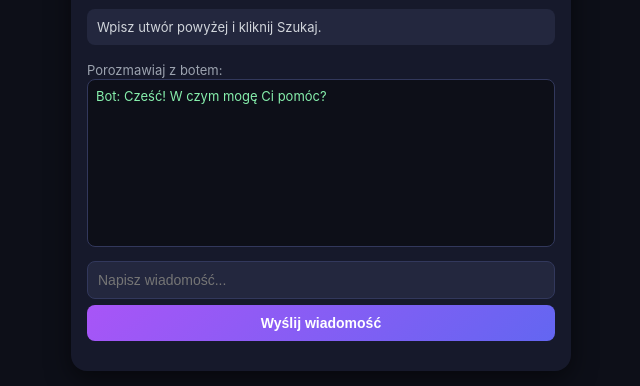
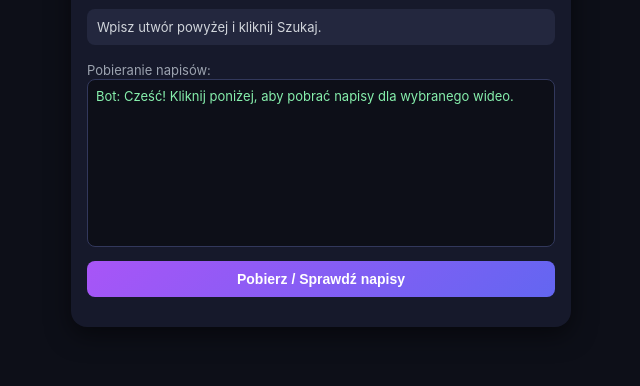
Before and after one commit to p72yp657sy-bit/yt-polonizator-backend, a website: page index.html in a window 1280 px wide. Shown: the part 435-821 px from the top of the page, without its empty margins (319-959 px from the left). After the commit the page ends 800 px from the top, so only its background shows below. Drawn offline with Linux system fonts and the light colour scheme.

Commit message:
Update index.html

```diff
--- a/index.html
+++ b/index.html
@@ -153,12 +153,11 @@
     </div>
 
     <div class="section">
-        <label style="font-size: 13px; color: #9ca3af;">Porozmawiaj z botem:</label>
+        <label style="font-size: 13px; color: #9ca3af;">Pobieranie napisów:</label>
         <div id="chat-box">
-            <div class="message bot">Bot: Cześć! W czym mogę Ci pomóc?</div>
+            <div class="message bot">Bot: Cześć! Kliknij poniżej, aby pobrać napisy dla wybranego wideo.</div>
         </div>
-        <input type="text" id="chat-input" placeholder="Napisz wiadomość...">
-        <button onclick="sendMessage()">Wyślij wiadomość</button>
+        <button onclick="sendMessage()">Pobierz / Sprawdź napisy</button>
     </div>
 </div>
 
@@ -204,7 +203,6 @@
                     }
                 });
 
-                // Ustaw pierwszy wynik domyślnie
                 const first = results.find(i => i && (i.videoid || i.id || i.videoId));
                 if (first) {
                     selectVideo(first.videoid || first.id || first.videoId, first.author || first.channel || "", first.title || "");
@@ -226,37 +224,26 @@
     }
 
     async function sendMessage() {
-        const input = document.getElementById('chat-input');
         const chatBox = document.getElementById('chat-box');
-        const text = input.value.trim();
 
-        if (!text) return;
-
-        chatBox.innerHTML += `<div class="message user">Ty: ${text}</div>`;
-        input.value = '';
+        chatBox.innerHTML += `<div class="message user">Pobieram napisy dla ID: ${currentVideoId}</div>`;
         chatBox.scrollTop = chatBox.scrollHeight;
 
         try {
-            // Wysyłamy parametry w adresie URL oraz w ciele, aby backend na 100% je przechwycił
-            const url = `/api/translate?videold=${currentVideoId}&videoId=${currentVideoId}&id=${currentVideoId}`;
-            const response = await fetch(url, {
-                method: 'POST',
-                headers: { 'Content-Type': 'application/json' },
-                body: JSON.stringify({
-                    text: text,
-                    message: text,
-                    videold: currentVideoId,
-                    videoId: currentVideoId,
-                    videoid: currentVideoId,
-                    id: currentVideoId
-                })
-            });
-            const data = await response.json();
+            // Wysyłamy zapytanie metodą GET tak, jak oczekuje tego backend w api/translate.js
+            const response = await fetch(`/api/translate?videoId=${currentVideoId}`);
 
-            const botReply = data.reply || data.text || data.translated || data.result || data.message || JSON.stringify(data);
-            chatBox.innerHTML += `<div class="message bot">Bot: ${botReply}</div>`;
+            if (!response.ok) {
+                const errData = await response.json();
+                throw new Error(errData.error || 'Błąd serwera');
+            }
+
+            const subtitlesText = await response.text();
+            // Pokazujemy wycinek pobranych napisów
+            const shortText = subtitlesText.substring(0, 300) + '...';
+            chatBox.innerHTML += `<div class="message bot">Napisy pobrane pomyślnie:<br><small>${shortText}</small></div>`;
         } catch (error) {
-            chatBox.innerHTML += `<div class="message bot" style="color:#f87171;">Bot: Błąd połączenia z serwerem.</div>`;
+            chatBox.innerHTML += `<div class="message bot" style="color:#f87171;">Bot: ${error.message}</div>`;
         }
         chatBox.scrollTop = chatBox.scrollHeight;
     }
```
